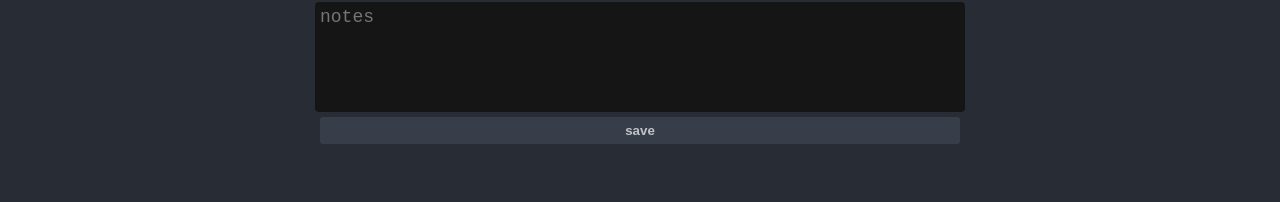
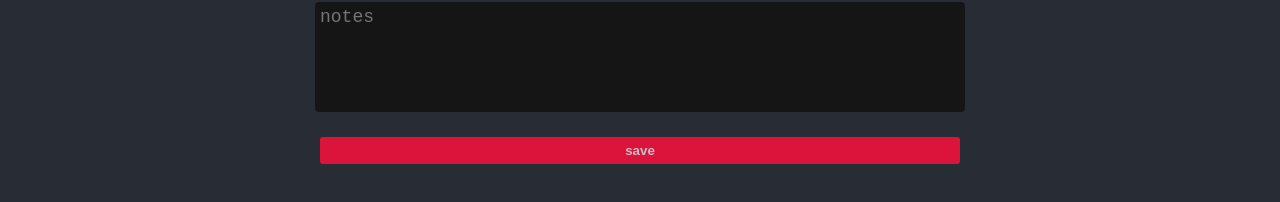
Before and after one commit to Bhavyaratra/Peek2, a React (Create React App) app: page / in a window 1280 px wide. Shown: the part 396-598 px from the top of the page. Built offline with nearby package versions, Linux system fonts and the light colour scheme.

Commit message:
note css final

```diff
--- a/src/Components/Note/Note.css
+++ b/src/Components/Note/Note.css
@@ -35,10 +35,11 @@ textarea{
 }
 
 input[type=submit] {
+
+    margin-top: 5px;
     width: 50%;
-    margin-top: 5px;
-    padding: 6px ;
-    background: #373E4A;
+    padding: 6px 25px;
+    background: crimson;
     color: #C1C3C6;
     font-weight: bold;
     border: 0 none;
--- a/src/Components/Note/Note.js
+++ b/src/Components/Note/Note.js
@@ -5,10 +5,11 @@ import Submit from './Buttons/Submit'
 import './Note.css';
 
 export default function Note(){
-    return(<form>
+    return(<form method="POST">
         <Title/>
         <br/>
         <Content/>
+        <br/>
        <Submit/>
     </form>);
 }
--- a/src/Components/Note/Title.js
+++ b/src/Components/Note/Title.js
@@ -2,6 +2,6 @@ import React from 'react';
 
 export default function Title(){
     return(<>
-    <input type="text" name="title" placeholder="Title"></input>
+    <input type="text" name="title" placeholder="Title" ></input>
     </>);
 }
```
